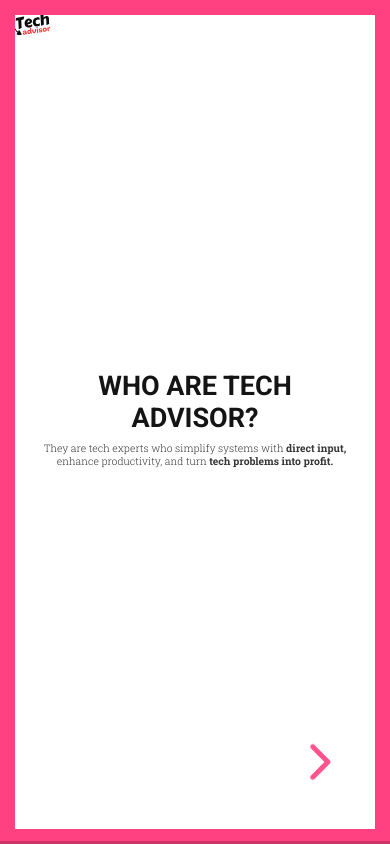
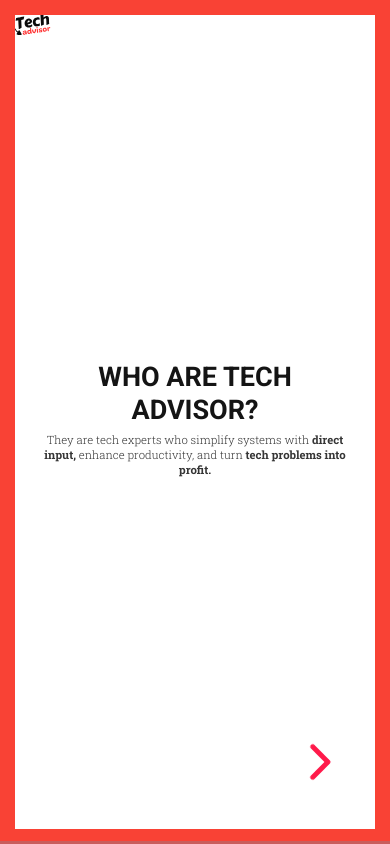
Before and after one commit to itsmardan/techav2, a plain HTML site: page index.html in a window 390 px wide. Drawn offline with Linux system fonts and the light colour scheme.

Commit message:
progress and ui

```diff
--- a/index.html
+++ b/index.html
@@ -1,7 +1,7 @@
 <!doctype html>
 <html lang="en">
   <head>
-	<meta name="generator" content="Hugo 0.123.8"><script src="/livereload.js?mindelay=10&amp;v=2&amp;port=1313&amp;path=livereload" data-no-instant defer></script>
+	<meta name="generator" content="Hugo 0.123.8">
     <meta charset="utf-8">
 <title>Tech Advisor</title>
 <meta name="description" content="A Hugo theme for creating Reveal.js presentations">
@@ -62,7 +62,7 @@
 <p>Flawed marketing strategies impede your <strong>reach, causing missed opportunities</strong> and failing to connect with your target audience.</p>
 <p><span style="color:#FF0036;">👉 Tech experts tailor marketing to maximise reach.</span></p>
 </section><section>
-<h1 id="7-unhelpful-support">#7 Unhelpful Support</h1>
+<h1 id="7-weak-support">#7 Weak Support</h1>
 <p>Weak customer care <strong>lowers satisfaction and loyalty,</strong> leading to a considerable reduction in repeat business and customer retention.</p>
 <p><span style="color:#FF0036;">👉 Tech pros elevate satisfaction through smart care systems.</span></p>
 </section><section>
--- a/reveal-hugo/themes/robot-lung.css
+++ b/reveal-hugo/themes/robot-lung.css
@@ -39,7 +39,7 @@ section.has-light-background, section.has-light-background h1, section.has-light
 .line {
   content: '';
   position: fixed;
-  background: #FF4081;
+  background: #f94235;
   z-index: 105; }
   .line.top {
     left: 0;
@@ -147,6 +147,11 @@ body {
 .reveal p {
   margin: 20px 0;
   line-height: 1.3; }
+  @media (max-width: 760px) {
+    .reveal p {
+      font-size: 35px;
+
+    }
 
 /* Ensure certain elements are never larger than the slide itself */
 .reveal img,
@@ -321,14 +326,14 @@ body {
  * NAVIGATION CONTROLS
  *********************************************/
 .reveal .controls {
-  color: #FF4081; }
+  color: #FF0036; }
 
 /*********************************************
  * PROGRESS BAR
  *********************************************/
 .reveal .progress {
-  background: rgba(0, 0, 0, 0.2);
-  color: #FF4081; }
+  background: rgba(6, 203, 248, 0.2);
+  color: #02ff20; }
 
 .reveal .progress span {
   -webkit-transition: width 800ms cubic-bezier(0.26, 0.86, 0.44, 0.985);
@@ -337,4 +342,5 @@ body {
 
 .reveal .progress {
   z-index: 1000;
-  color: #FF80A1; }
+  color: #fffb0b; }
+  }
```
